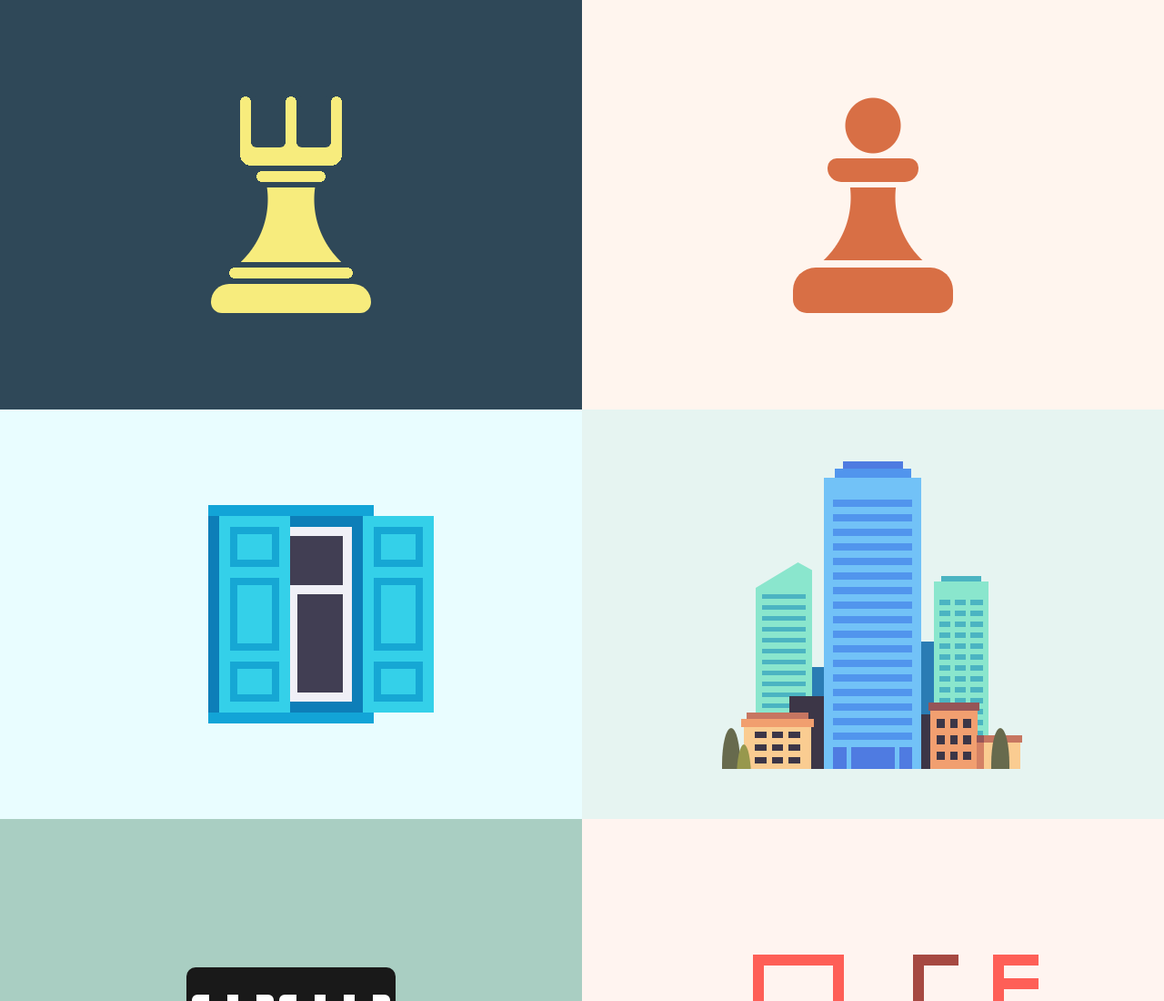
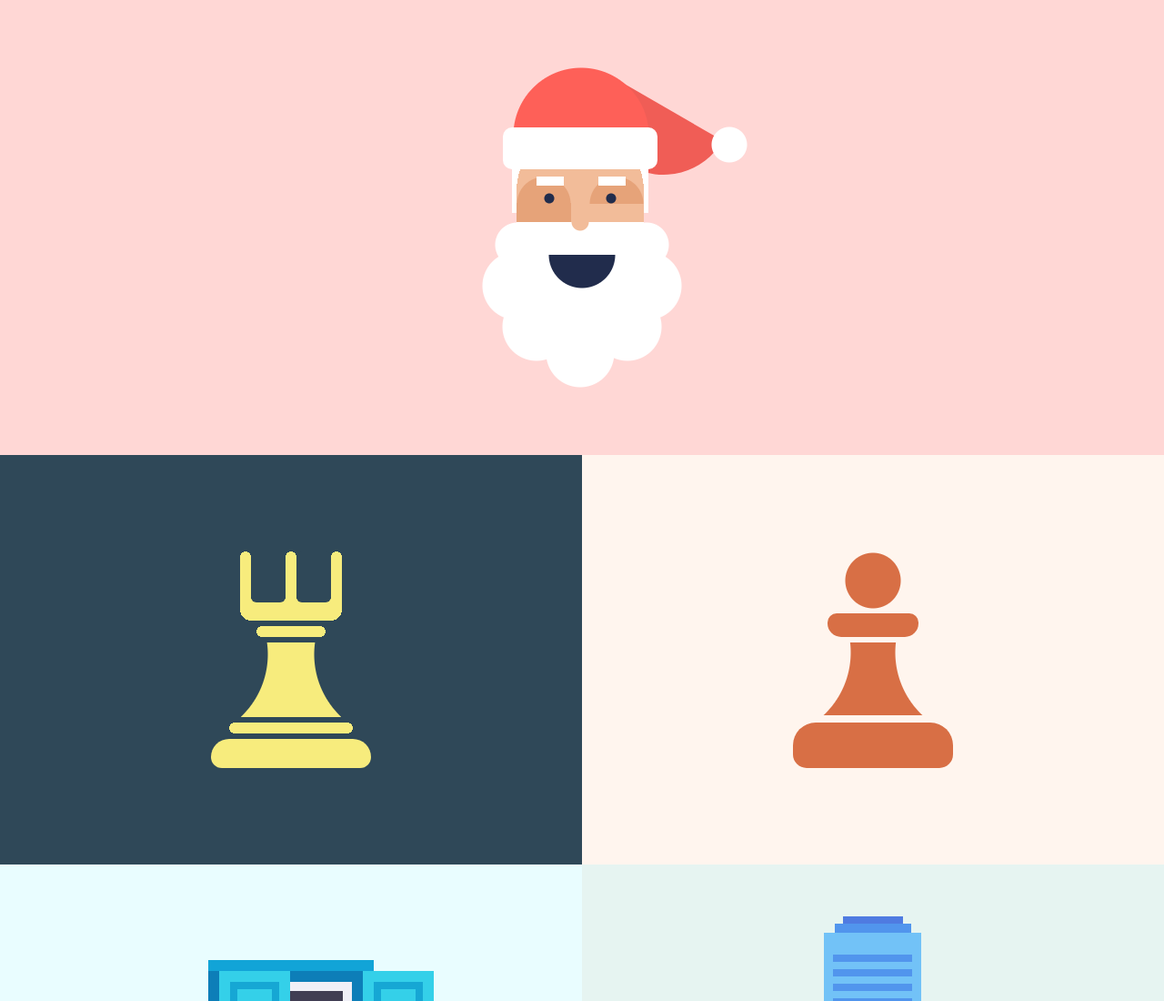
Before and after one commit to arman-borkhani/single-div, a website: page index.html in a window 1280 px wide. Shown: the top 1100 px of the page at 91% size. Drawn offline with Linux system fonts and the light colour scheme.

Commit message:
Add santa

```diff
--- /dev/null
+++ b/SCSS/_santa.scss
@@ -0,0 +1,79 @@
+#santa {
+  --skin: #f2bc98;
+  --skin-dark: #e6a278;
+  --red: #fe5f57;
+  --red-dark: #f05c55;
+  --white: #fff;
+  --blue: #1f2a4a;
+
+  background-color: #ffd7d5;
+  opacity: 0.99;
+
+  div {
+    position: absolute;
+    width: 294px;
+    height: 352px;
+    top: calc(50% - 176px);
+    left: calc(50% - 110px);
+    background:
+    // Eyebrows
+    linear-gradient(var(--white), var(--white)) 128px 120px / 30px 10px,
+    linear-gradient(var(--white), var(--white)) 60px 120px / 30px 10px,
+    // Nose
+    radial-gradient(var(--skin) 9px, transparent 10px) 98px 160px / 20px 20px,
+    // Mouth
+    radial-gradient(circle at center 0, var(--blue) 36px, transparent 37px) 73px 206px / 74px 37px,
+    // Beard
+    radial-gradient(var(--white) 37px, transparent 38px) 70px bottom / 76px 76px,
+    radial-gradient(var(--white) 37px, transparent 38px) 122px 247px / 76px 76px,
+    radial-gradient(var(--white) 37px, transparent 38px) 22px 247px / 76px 76px,
+    radial-gradient(var(--white) 37px, transparent 38px) 144px 202px / 76px 76px,
+    radial-gradient(var(--white) 37px, transparent 38px) 0 202px / 76px 76px,
+    radial-gradient(var(--white) 24px, transparent 25px) 156px 170px / 50px 50px,
+    radial-gradient(var(--white) 24px, transparent 25px) 14px 170px / 50px 50px,
+    linear-gradient(var(--white), var(--white)) 38px 170px / 140px 122px,
+    // Eyes
+    radial-gradient(var(--blue) 5px, transparent 6px) 136px 138px / 12px 12px,
+    radial-gradient(var(--blue) 5px, transparent 6px) 68px 138px / 12px 12px,
+    linear-gradient(var(--skin-dark), var(--skin-dark)) 38px 149px / 60px 22px,
+    radial-gradient(circle at center bottom, var(--skin-dark) 29px, transparent 30px) 118px 120px / 60px 30px,
+    radial-gradient(circle at center bottom, var(--skin-dark) 29px, transparent 30px) 38px 120px / 60px 30px,
+    // Face
+    linear-gradient(var(--skin), var(--skin)) 38px 137px / 140px 70px,
+    radial-gradient(var(--skin) 70px, transparent 70px) 38px 66px / 140px 140px,
+    // Hat
+    radial-gradient(var(--red) 74px, transparent 75px) 34px top / 150px 150px,
+    radial-gradient(var(--white) 19px, transparent 20px) 252px 65px / 40px 40px,
+    // Hair
+    linear-gradient(var(--white), var(--white)) 167px 110px / 16px 50px,
+    linear-gradient(var(--white), var(--white)) 33px 110px / 16px 50px;
+    background-repeat: no-repeat;
+  }
+
+  div::before,
+  div::after {
+    content: "";
+    display: block;
+    position: absolute;
+  }
+
+  div::before {
+    width: 170px;
+    height: 46px;
+    top: 66px;
+    left: 23px;
+    background-color: var(--white);
+    border-radius: 10px;
+  }
+
+  div::after {
+    width: 150px;
+    height: 75px;
+    top: 38px;
+    left: 106px;
+    background-color: var(--red-dark);
+    border-radius: 0 0 75px 75px;
+    z-index: -1;
+    transform: rotateZ(30deg);
+  }
+}
--- a/SCSS/main.scss
+++ b/SCSS/main.scss
@@ -9,3 +9,4 @@
 @import "pawn";
 @import "rook";
 @import "window";
+@import "santa";
--- a/index.html
+++ b/index.html
@@ -8,6 +8,9 @@
 </head>
 <body>
   <div class="wrapper">
+    <div class="entry entry--full" id="santa">
+      <div></div>
+    </div>
     <div class="entry" id="rook">
       <div></div>
     </div>
```
Also changed, not shown: style.css, 1 other file.
